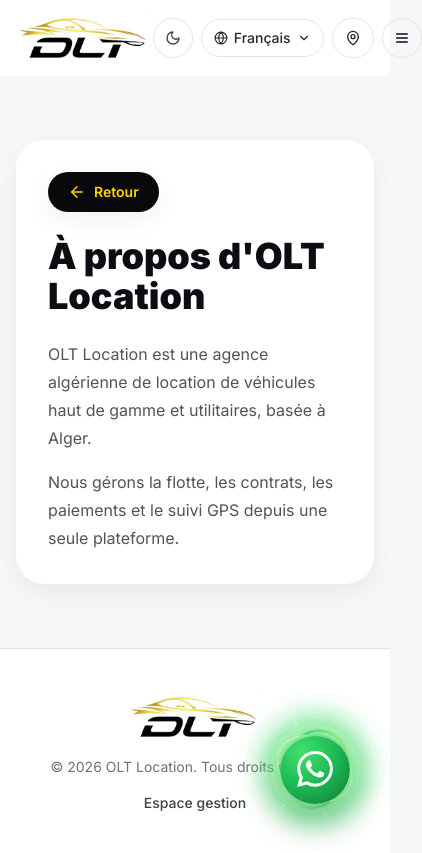
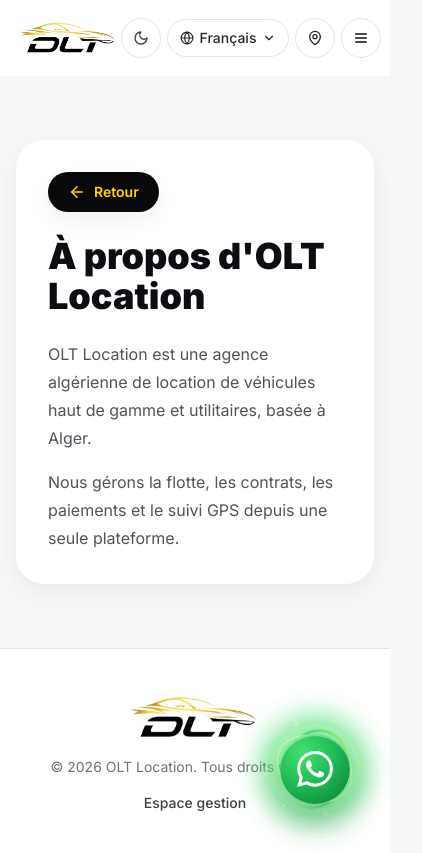
Before and after one commit to boumellah1996-design/olt-cars, a Next.js app: page /about in a window 390 px wide. Shown: the whole page, 422 px wide, since content can reach past the window. Built offline with nearby package versions, Linux system fonts and the light colour scheme.

Commit message:
fix: keep header location control compact so the mobile menu stays visible

```diff
--- a/components/frontend/PublicHeader.tsx
+++ b/components/frontend/PublicHeader.tsx
@@ -29,7 +29,12 @@
     <header className="sticky top-0 z-40 bg-white/95 backdrop-blur dark:bg-zinc-950/95">
       <div className="mx-auto flex h-[76px] max-w-6xl items-center justify-between px-4">
         <Link href="/" className="shrink-0">
-          <Logo />
+          <span className="md:hidden">
+            <Logo compact />
+          </span>
+          <span className="hidden md:inline-flex">
+            <Logo />
+          </span>
         </Link>
 
         <nav className="hidden items-center rounded-full bg-zinc-100 p-1 dark:bg-zinc-900 md:flex">
@@ -52,11 +57,11 @@
           })}
         </nav>
 
-        <div className="flex items-center gap-2">
+        <div className="flex shrink-0 items-center gap-1.5 sm:gap-2">
           <button
             type="button"
             onClick={toggleTheme}
-            className="flex h-10 w-10 items-center justify-center rounded-full border border-zinc-200 text-zinc-700 dark:border-zinc-800 dark:text-zinc-200"
+            className="flex h-10 w-10 shrink-0 items-center justify-center rounded-full border border-zinc-200 text-zinc-700 dark:border-zinc-800 dark:text-zinc-200"
             aria-label={theme === "light" ? t.theme.dark : t.theme.light}
           >
             {theme === "light" ? <Moon size={16} /> : <Sun size={16} />}
@@ -66,17 +71,17 @@
             href={MAPS_URL}
             target="_blank"
             rel="noreferrer"
-            className="flex h-10 items-center gap-1.5 rounded-full border border-zinc-200 px-3 text-sm font-medium text-zinc-800 dark:border-zinc-800 dark:text-zinc-100"
+            className="flex h-10 w-10 shrink-0 items-center justify-center gap-1.5 rounded-full border border-zinc-200 text-sm font-medium text-zinc-800 md:w-auto md:px-3 dark:border-zinc-800 dark:text-zinc-100"
             aria-label={t.nav.location}
             title={t.nav.location}
           >
             <MapPin size={16} />
-            <span className="hidden sm:inline">{t.nav.location}</span>
+            <span className="hidden md:inline">{t.nav.location}</span>
           </a>
           <button
             type="button"
             onClick={() => setOpen((v) => !v)}
-            className="flex h-10 w-10 items-center justify-center rounded-full border border-zinc-200 md:hidden dark:border-zinc-800"
+            className="flex h-10 w-10 shrink-0 items-center justify-center rounded-full border border-zinc-200 md:hidden dark:border-zinc-800"
             aria-label="Menu"
           >
             {open ? <X size={16} /> : <Menu size={16} />}
@@ -99,6 +104,16 @@
                 {link.label}
               </Link>
             ))}
+            <a
+              href={MAPS_URL}
+              target="_blank"
+              rel="noreferrer"
+              onClick={() => setOpen(false)}
+              className="flex items-center gap-2 rounded-xl px-3 py-2 text-sm text-zinc-700 dark:text-zinc-200"
+            >
+              <MapPin size={16} />
+              {t.nav.location}
+            </a>
           </div>
         </div>
       )}
```
